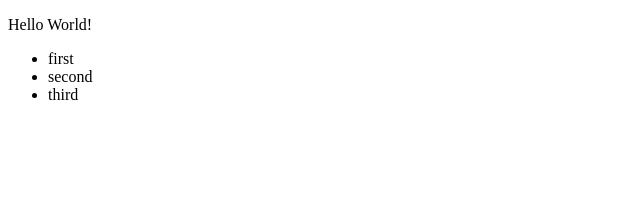
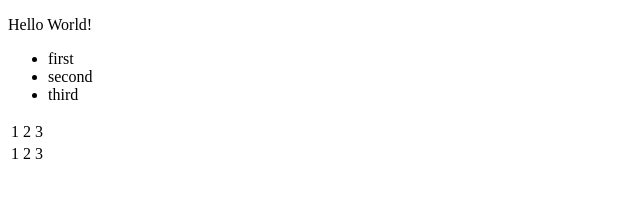
Before and after one commit to Solobrosco/FCC-use, a plain HTML site: page index.html in a window 1280 px wide. Shown: the full height of the page, 0-640 px from the left. Drawn offline with Linux system fonts and the light colour scheme.

Commit message:
Added table entries in index.html

```diff
--- a/index.html
+++ b/index.html
@@ -7,5 +7,17 @@
         <li>second</li>
         <li>third</li>
     </ul>
+    <table>
+        <tr>
+            <td>1</td>
+            <td>2</td>
+            <td>3</td>
+        </tr>
+        <tr>
+            <td>1</td>
+            <td>2</td>
+            <td>3</td>
+        </tr>
+    </table>
 </body>
 <footer></footer>
```
